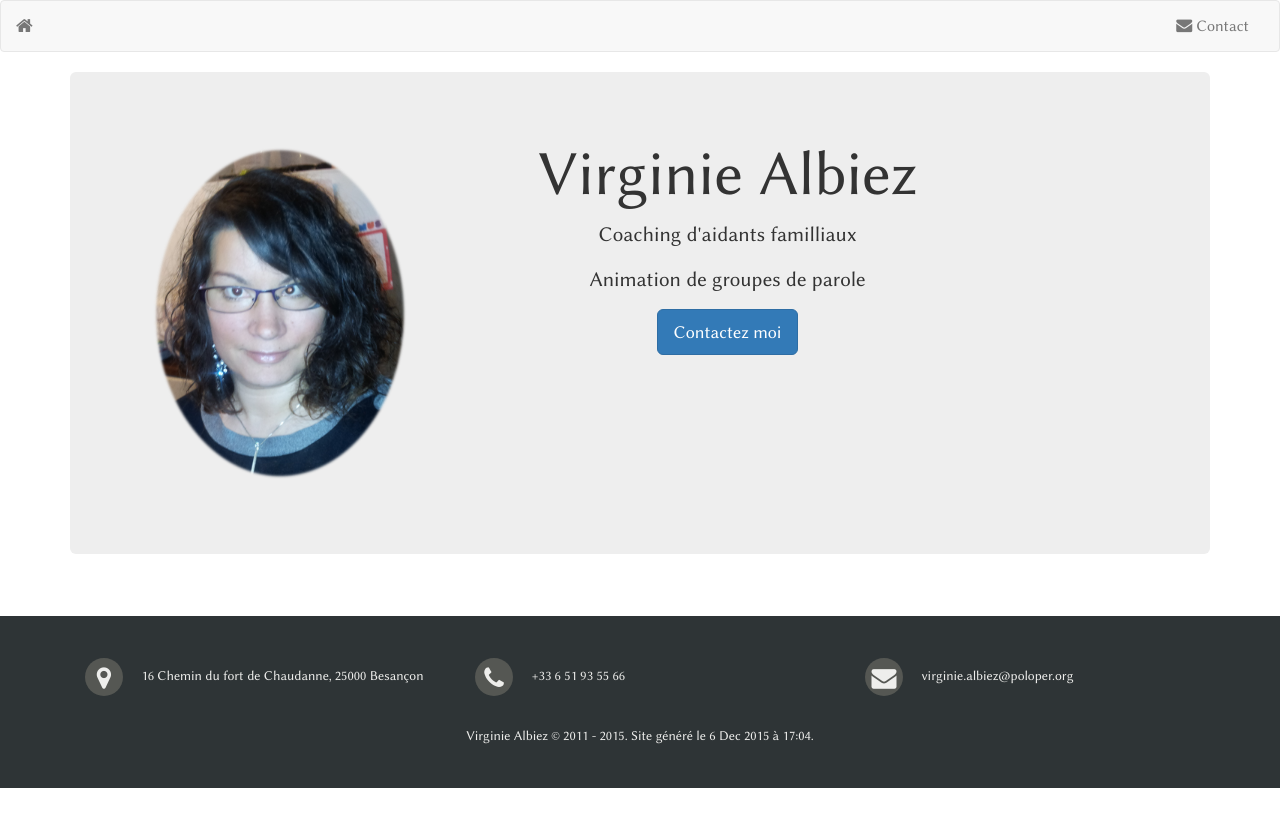
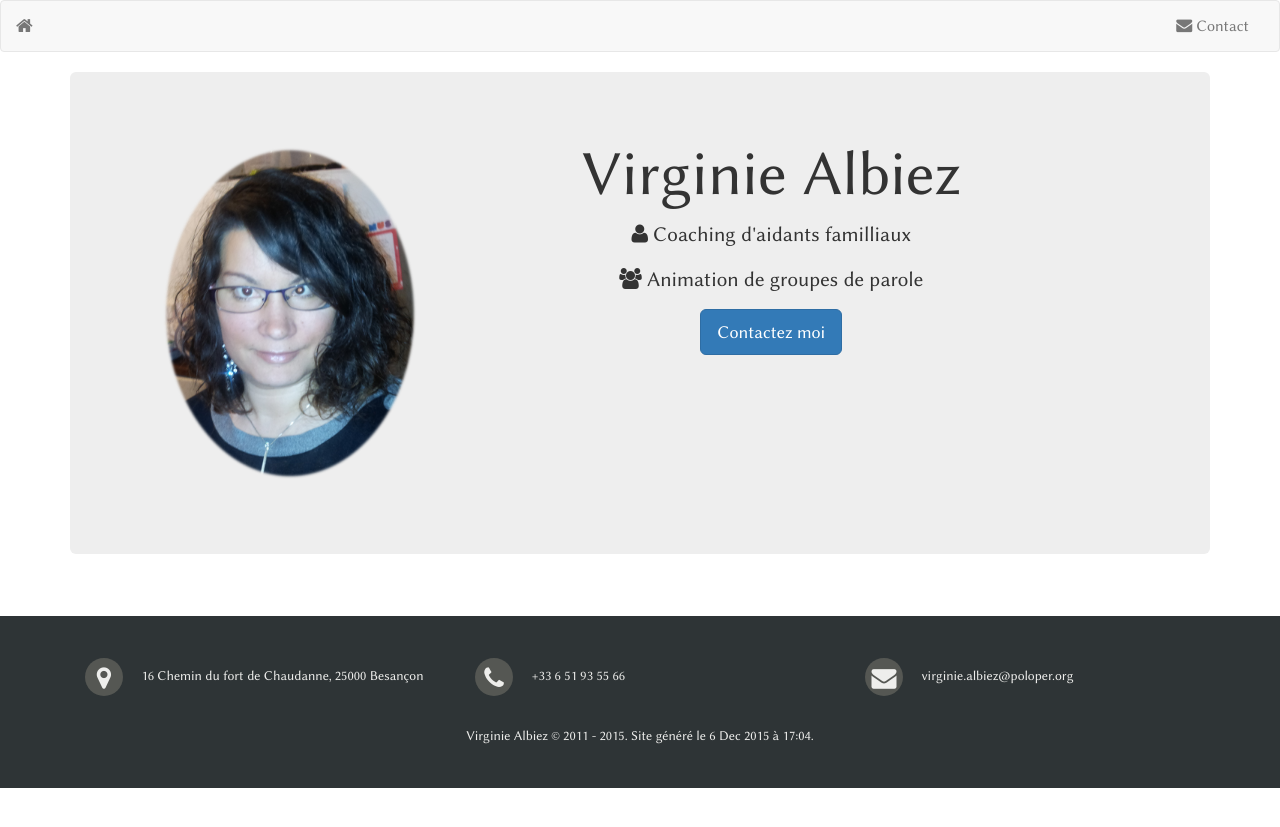
Before and after one commit to oliviervirginie/virginiealbiez.github.io, a Jekyll site: the page built from index.html, in a window 1280 px wide. Shown: the top 827 px of the page. Built offline with Jekyll 4.4.1, drawn with Linux system fonts in a browser that asks for light colours.

Commit message:
icon added

```diff
--- a/index.html
+++ b/index.html
@@ -4,13 +4,13 @@ layout: default
 <div class="container">
   <div class="jumbotron">
     <div class="row">
-      <div class="col-md-3 text-center">
+      <div class="col-md-4 text-center">
         <img alt='{{site.data.contact.photo.name}}' src='{{site.data.contact.photo.url}}' width="300">
       </div>
-      <div class="col-md-8 text-center">
+      <div class="col-md-7 text-center">
         <h1>Virginie Albiez</h1>
         {% for service in site.services %}
-          <p>{{service.title}}</p>
+          <p><i class="fa {{service.icon}}"></i> {{service.title}}</p>
         {% endfor %}
         <p><a href="mailto:{{site.data.contact.email}}" class="btn btn-primary btn-lg">Contactez moi</a></p>
       </div>
```
Also changed, not shown: _services/aidants_familliaux-coaching.md (+1 -0 lines), _services/aidants_familliaux-groupe_parole.md (+1 -0 lines).
